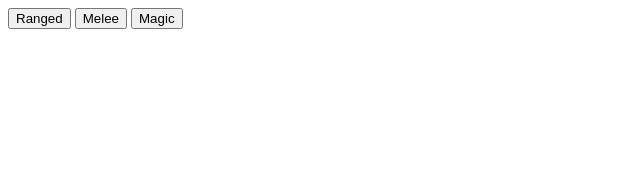
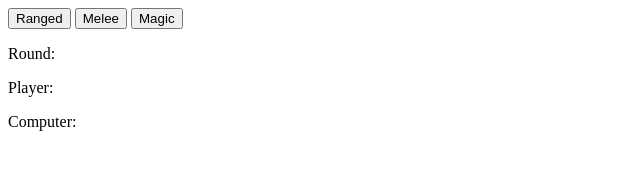
Before and after one commit to xincryptedx/ranged-melee-magic-game, a plain HTML site: page index.html in a window 1280 px wide. Shown: the whole page, without its empty margins (0-640 px from the left). Drawn offline with Linux system fonts and the light colour scheme.

Commit message:
Add divs for displaying round and score info

```diff
--- a/index.html
+++ b/index.html
@@ -10,5 +10,17 @@
         <button data-attack="ranged" id="btn">Ranged</button>
         <button data-attack="melee" id="btn">Melee</button>
         <button data-attack="magic" id="btn">Magic</button>
+
+        <div class="results">
+            <div>
+                <p class="round">Round: </p>
+            </div>
+            <div>
+                <p class="playerScore">Player: </p>
+            </div>
+            <div>
+                <p class="computerScore">Computer: </p>
+            </div>
+        </div>
     </body>
 </html>
```
